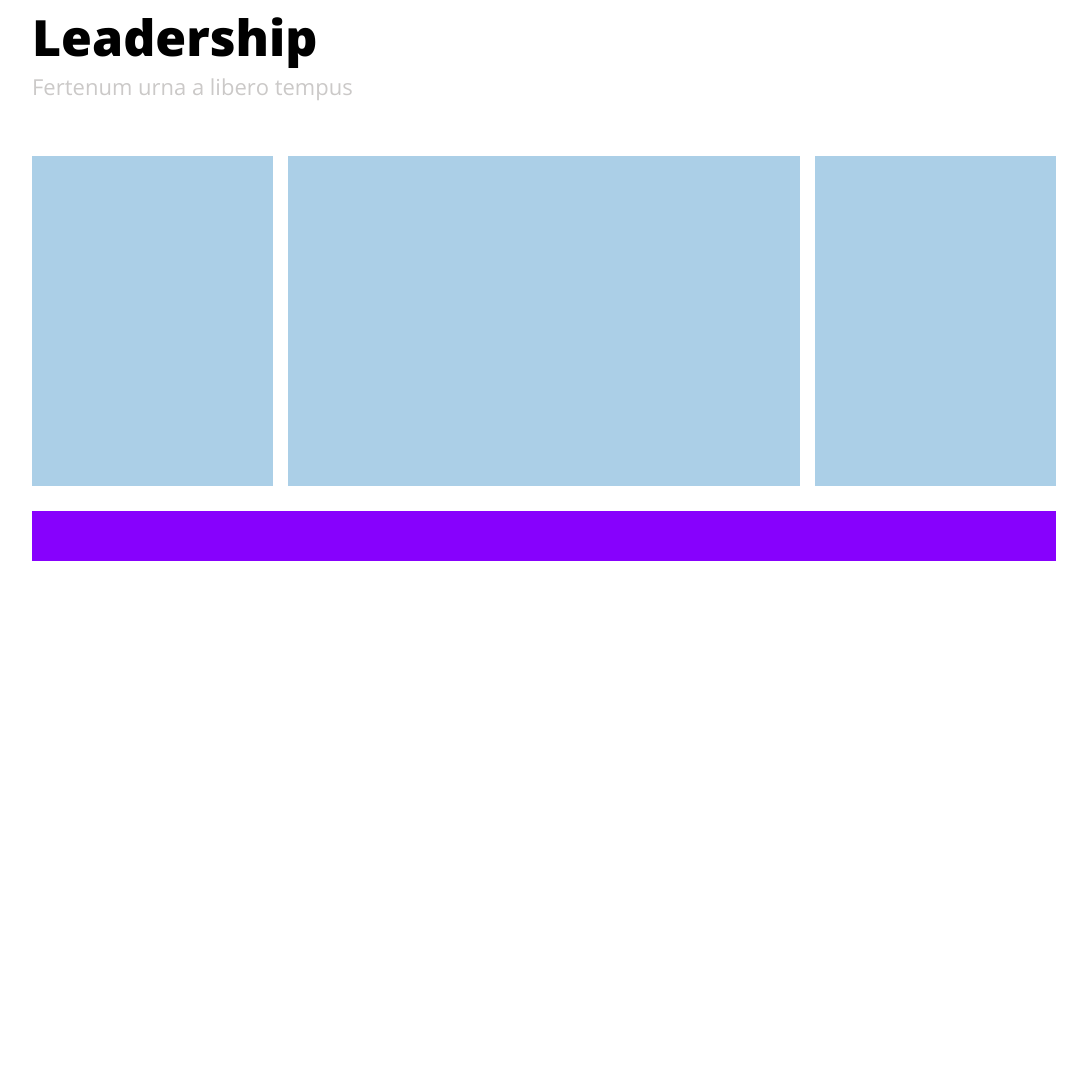
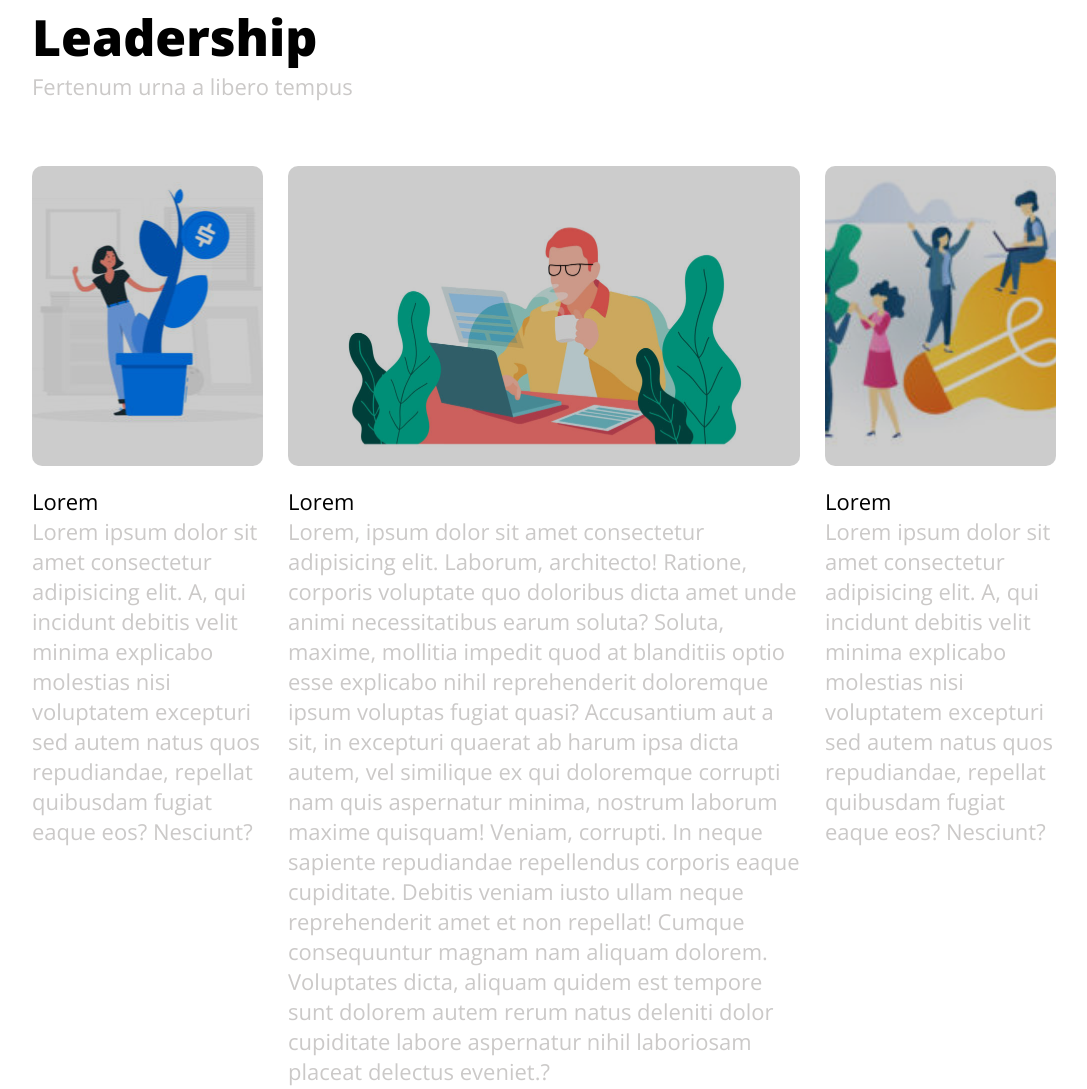
Before and after one commit to Luca-Riz/htmlcss-wp, a plain HTML site: page index.html in a window 1280 px wide. Shown: the part 958-2047 px from the top of the page, without its empty margins (96-1183 px from the left). Before the commit the page ends 1529 px from the top, so only its background shows below. Drawn offline with nearby package versions, Linux system fonts and the light colour scheme.

Commit message:
add main

```diff
--- a/css/style.css
+++ b/css/style.css
@@ -23,6 +23,23 @@
     background-color:rgba(0,0,0,0.2);
     border-radius: 10px;
 }
+
+.img-frmt {
+    background-position: center;
+    background-repeat: no-repeat;
+    background-size: cover;
+    border-radius: 10px;
+    margin-bottom: 20px;
+}
+
+main .top span, aside p, section p{
+    color: #cbc9c8;
+}
+
+.img span {
+    font-size: 23px;
+}
+
 
 /* fine common */
 
@@ -60,11 +77,6 @@ nav li a {
     width: 100%;
     height: 683px;
     background-image: url("../img/banner.jpg");
-    background-position: center;
-    background-repeat: no-repeat;
-    background-size: cover;
-    border-radius: 10px;
-    margin-bottom: 20px;
 }
 
 .jumbotron .content {
@@ -87,7 +99,6 @@ nav li a {
 /* inizio main */
 main {
     width: 100%;
-    /* background-color: #0086ff; da togliere */
     font-size: 22px;
 }
 
@@ -101,23 +112,32 @@ main {
     font-weight: 800;
 }
 
-main .top span {
-    color: #cbc9c8;
+.left .img {
+    width: 100%;
+    height: 300px;
+    background-image: url("../img/img-1.jpg");
 }
 
+main section .img {
+    width: 100%;
+    height: 300px;
+    background-image: url("../img/banner-2.jpg");
+}
+
+.right .img {
+    width: 100%;
+    height: 300px;
+    background-image: url("../img/img-3.jpg");
+}
 
 aside {
-    width: calc(25% - 15px);
-    height: calc(400px - 70px); /* da togliere */
-    background-color:#abcfe7;
-    margin: 15px 0;
+    width: calc(25% - 25px);
+    margin: 25px 0;
 }
 
 main section {
     width: 50%;
-    height: calc(400px - 70px); /* da togliere */
-    background-color:#abcfe7;
-    margin: 15px;
+    margin: 25px;
 }
 
 .float {
--- a/index.html
+++ b/index.html
@@ -40,7 +40,7 @@
         <!-- fine header -->
 
         <!-- inizio jumbotron -->
-        <div class="jumbotron">
+        <div class="jumbotron img-frmt">
             <div class="opacity">
                 <div class="content">
                     <p>Pretium ac placerat dui interdum nunc in eros urna morbi</p>
@@ -60,17 +60,39 @@
             </div>
             <!-- fine main top -->
 
-            <!-- inizio main top -->
-            <aside class="float left"></aside>
-            <!-- fine main top -->
+            <!-- inizio aside left -->
+            <aside class="float left">
+                <div class="img img-frmt">
+                    <div class="opacity"></div>
+                </div>
+                <span>Lorem</span>
+                <p>Lorem ipsum dolor sit amet consectetur adipisicing elit. A, qui incidunt debitis velit minima explicabo molestias nisi voluptatem excepturi sed autem natus quos repudiandae, repellat quibusdam fugiat eaque eos? Nesciunt?</p>
+            </aside>
+            <!-- fine aside left -->
 
-            <!-- inizio main top -->
-            <section class="float"></section>
-            <!-- fine main top -->
+            <!-- inizio section center -->
+            <section class="float">
 
-            <!-- inizio main top -->
-            <aside class="float right"></aside>
-            <!-- fine main top -->
+                <div class="img img-frmt">
+                    <div class="opacity"></div>
+                </div>
+                <span>Lorem</span>
+                <p>Lorem, ipsum dolor sit amet consectetur adipisicing elit. Laborum, architecto! Ratione, corporis voluptate quo doloribus dicta amet unde animi necessitatibus earum soluta? Soluta, maxime, mollitia impedit quod at blanditiis optio esse explicabo nihil reprehenderit doloremque ipsum voluptas fugiat quasi? Accusantium aut a sit, in excepturi quaerat ab harum ipsa dicta autem, vel similique ex qui doloremque corrupti nam quis aspernatur minima, nostrum laborum maxime quisquam! Veniam, corrupti. In neque sapiente repudiandae repellendus corporis eaque cupiditate. Debitis veniam iusto ullam neque reprehenderit amet et non repellat! Cumque consequuntur magnam nam aliquam dolorem. Voluptates dicta, aliquam quidem est tempore sunt dolorem autem rerum natus deleniti dolor cupiditate labore aspernatur nihil laboriosam placeat delectus eveniet.?</p>
+
+            </section>
+            <!-- fine section center -->
+
+            <!-- inizio aside right -->
+            <aside class="float right">
+
+                <div class="img img-frmt">
+                    <div class="opacity"></div>
+                </div>
+                <span>Lorem</span>
+                <p>Lorem ipsum dolor sit amet consectetur adipisicing elit. A, qui incidunt debitis velit minima explicabo molestias nisi voluptatem excepturi sed autem natus quos repudiandae, repellat quibusdam fugiat eaque eos? Nesciunt?</p>
+
+            </aside>
+            <!-- fine aside right -->
 
         </main>
         <!-- fine main -->
```
